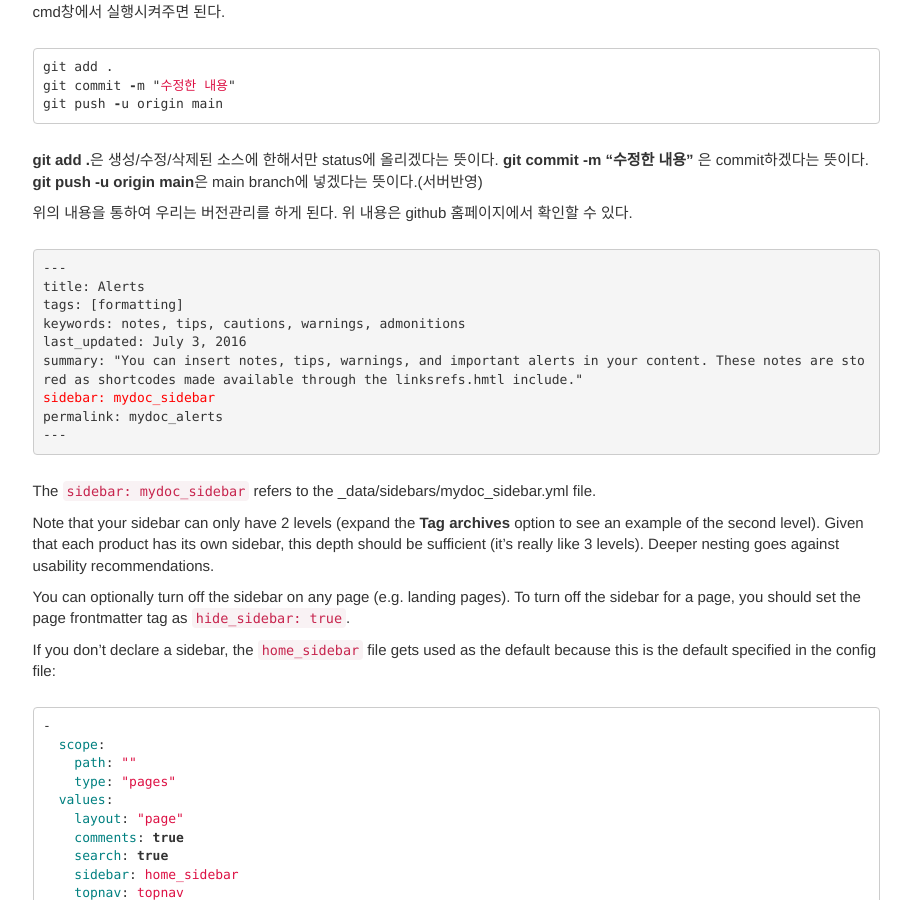
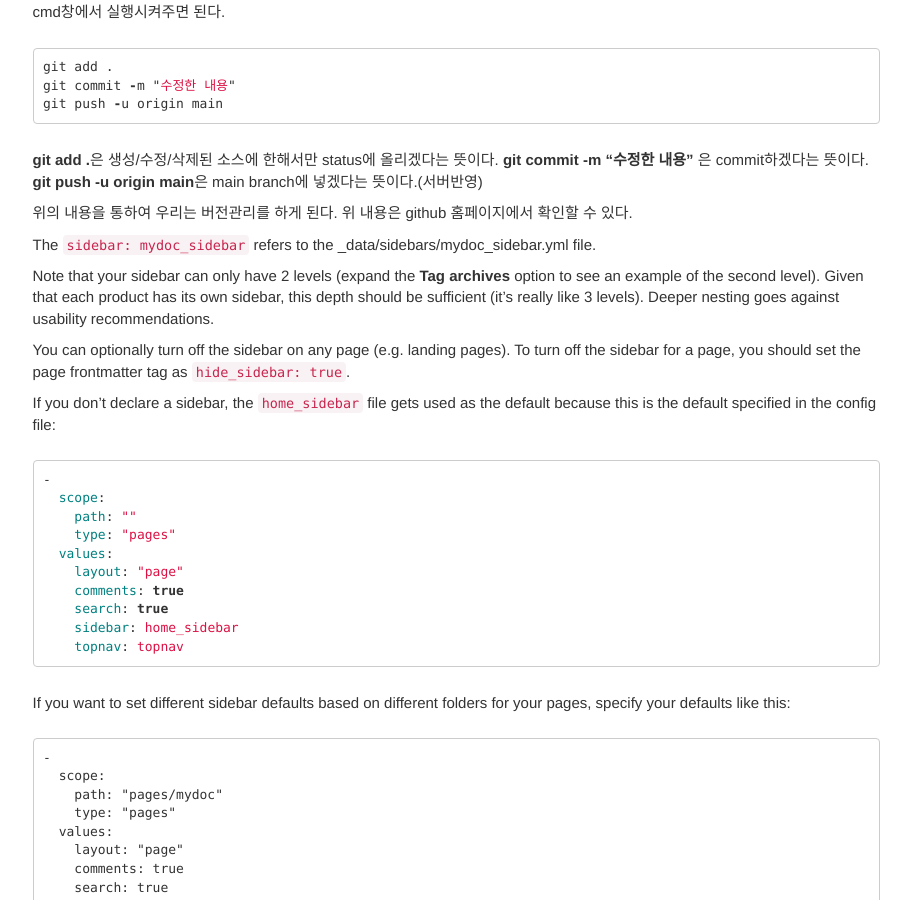
Before and after one commit to ParkEunSeon/ParkEunSeon.github.io, a Jekyll site: the page built from index.md, in a window 1280 px wide and 900 px high, scrolled down 2232 px. Shown: the whole window, without its empty margins (330-1241 px from the left). Built offline with Jekyll 4.4.1, drawn with Linux system fonts in a browser that asks for light colours; comment, search, counter and statistics services are not loaded.

Commit message:
필요없는 내용 삭제

```diff
--- a/index.md
+++ b/index.md
@@ -3,7 +3,7 @@ title: "Sunny's blog"
 keywords: sample homepage
 tags: [getting_started]
 sidebar: mydoc_sidebar
-# permalink: index.html
+permalink: index.html
 summary: [PBL기반 금융빅데이터 분석가 과정] This is a blog where I organize what I have learned while taking the course.
 ---
 
@@ -87,7 +87,7 @@ git push -u origin main
 
 위의 내용을 통하여 우리는 버전관리를 하게 된다.
 위 내용은 github 홈페이지에서 확인할 수 있다.
-<pre>
+<!-- <pre>
 ---
 title: Alerts
 tags: [formatting]
@@ -97,7 +97,7 @@ summary: "You can insert notes, tips, warnings, and important alerts in your con
 <span class="red">sidebar: mydoc_sidebar</span>
 permalink: mydoc_alerts
 ---
-</pre>
+</pre> -->
 
 The `sidebar: mydoc_sidebar` refers to the \_data/sidebars/mydoc_sidebar.yml file.
 
```
